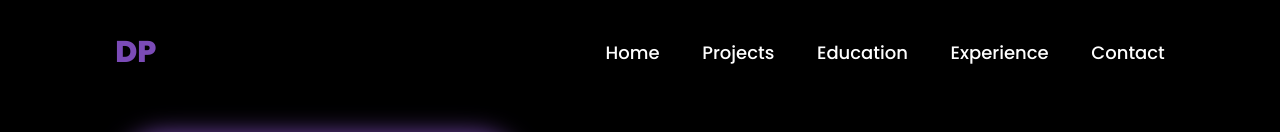
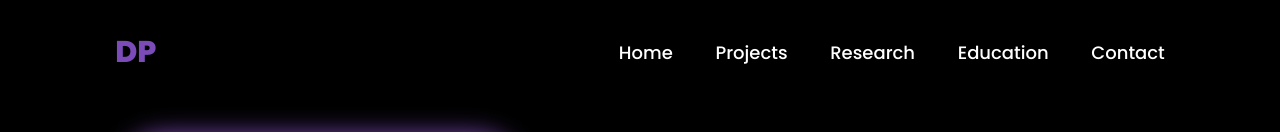
Before and after one commit to mbalajiyadav/portfolio2, a plain HTML site: page index.html in a window 1280 px wide. Shown: the top 132 px of the page. Drawn offline with Linux system fonts and the light colour scheme.

Commit message:
Update index.html

```diff
--- a/index.html
+++ b/index.html
@@ -21,8 +21,9 @@
             <nav class="navbar" id='sidebar'>
                 <a href="#home" class="active">Home</a>
                 <a href="#services">Projects</a>
+                <a href="#research">Research</a>
                 <a href="#education">Education</a>
-                <a href="#experience">Experience</a>
+
                 <a href="#contact">Contact</a>
             </nav>
         </header>
```
